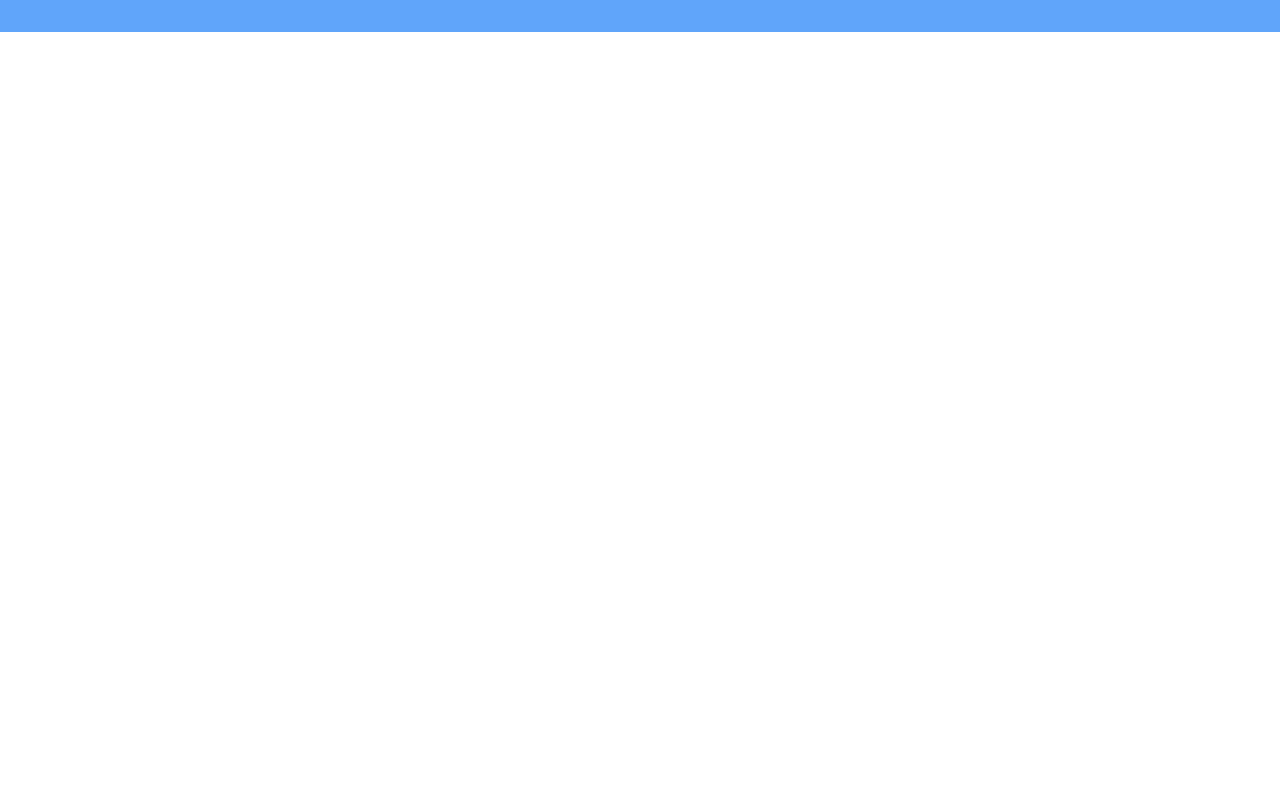
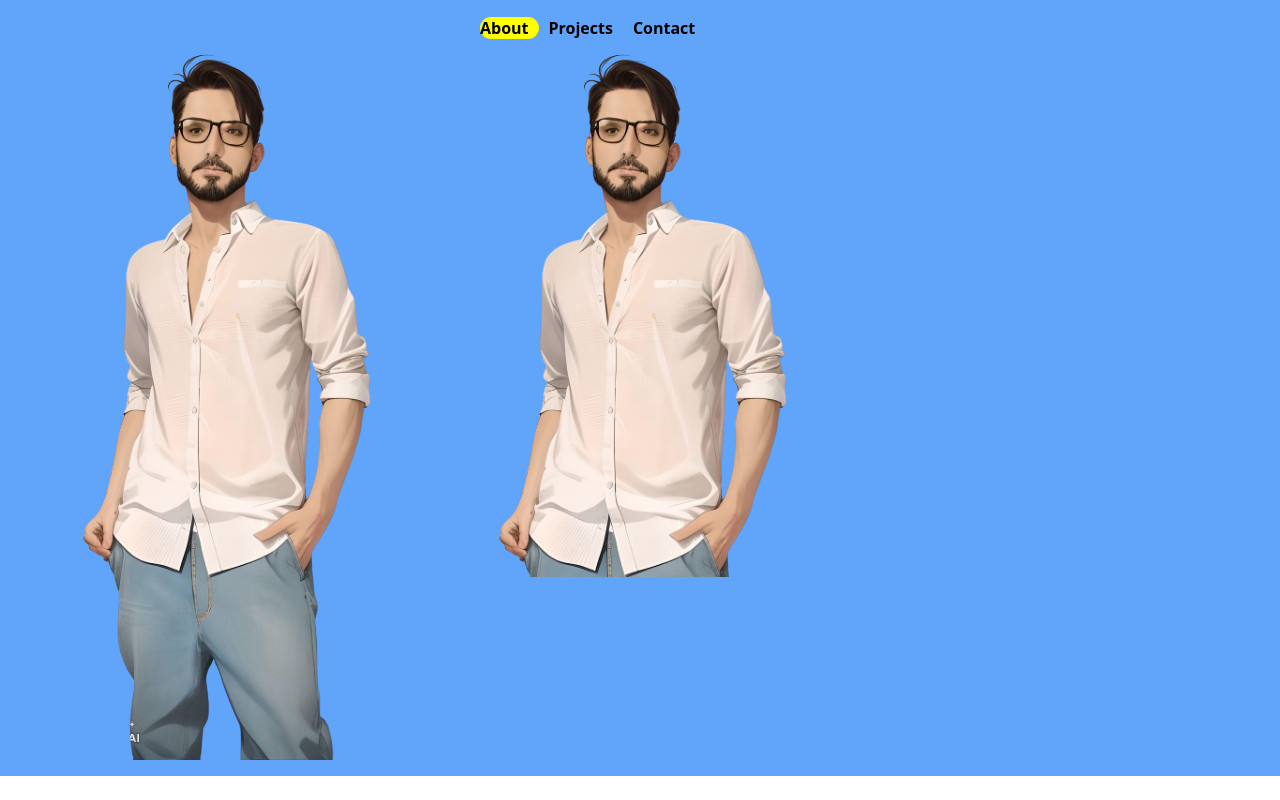
Before and after one commit to Gokuldev23/portfolio-sveltekit, a SvelteKit app: page / in a window 1280 px wide. Built offline with nearby package versions, Linux system fonts and the light colour scheme.

Commit message:
view transition added

```diff
--- /dev/null
+++ b/src/lib/components/Navbar.svelte
@@ -0,0 +1,41 @@
+<script>
+	import { page } from "$app/stores";
+
+
+    let paths = [
+        {name:"About",path:'/'},
+        {name:"Projects",path:'/projects'},
+        {name:"Contact",path:'/contact'}
+    ]
+
+    console.log()
+
+</script>
+
+
+<nav class="max-w-xs mx-auto space-x-5">
+    {#each paths as {name,path}}
+        {@const active = $page.url.pathname == path ? 'page' : null}
+        <a href={path} class="tab relative z-10 font-bold" aria-current={active}>{name}</a>
+    {/each}
+</nav>
+
+
+<style>
+    .tab{
+        z-index: 100;
+    }
+    .tab[aria-current='page']::before {
+        content: '';
+        width: calc(100% + 10px);
+        height: 100%;
+        padding: 10px 20px;
+        border-radius: 40px;
+        z-index: -1;
+        top: 0;
+        left: 0;
+        position: absolute;
+        background-color: yellow;
+        view-transition-name: active-page;
+    }
+</style>
--- /dev/null
+++ b/src/lib/components/Tab.svelte
@@ -0,0 +1,85 @@
+<script>
+    import { onMount } from "svelte";
+
+    let tabs = ["Home", "About", "Services", "Contact"];
+    let activeTab = 0;
+
+    // Dimensions for the sliding background
+    let activeStyle = {
+      width: "0px",
+      left: "0px",
+    };
+
+    // Function to update the active tab and sliding background
+    function setActiveTab(index, tabElement) {
+      activeTab = index;
+      updateSlider(tabElement);
+    }
+
+    function updateSlider(tabElement) {
+      const rect = tabElement.getBoundingClientRect();
+      activeStyle = {
+        width: `${rect.width}px`,
+        left: `${rect.left - tabElement.parentNode.getBoundingClientRect().left}px`,
+      };
+    }
+
+    // Ensure slider is positioned correctly on mount
+    onMount(() => {
+      const initialTab = document.querySelector(".tab.active");
+      if (initialTab) updateSlider(initialTab);
+    });
+  </script>
+
+  <style>
+    .tabs-container {
+      position: relative;
+      display: flex;
+      justify-content: space-around;
+      align-items: center;
+      width: 100%;
+      background-color: #f1f1f1;
+      padding: 10px;
+      overflow: hidden;
+    }
+
+    .tab {
+      padding: 10px 20px;
+      cursor: pointer;
+      position: relative;
+      z-index: 1;
+      color: #333;
+      text-align: center;
+      font-weight: bold;
+      transition: color 0.3s ease;
+    }
+
+    .tab.active {
+      color: #fff;
+    }
+
+    .slider {
+      position: absolute;
+      height: 100%;
+      background-color: #6200ea;
+      border-radius: 5px;
+      transition: all 0.3s ease;
+      z-index: 0;
+    }
+  </style>
+
+  <div class="tabs-container">
+    <div
+      class="slider"
+      style="width: {activeStyle.width}; left: {activeStyle.left};"
+    ></div>
+
+    {#each tabs as tab, index}
+      <div
+        class="tab {index === activeTab ? 'active' : ''}"
+        on:click={(e) => setActiveTab(index, e.target)}
+      >
+        {tab}
+      </div>
+    {/each}
+  </div>
--- a/src/routes/+layout.svelte
+++ b/src/routes/+layout.svelte
@@ -1,10 +1,25 @@
 <script lang="ts">
 	import '../app.css';
+	import { onNavigate } from '$app/navigation'
+	import Navbar from '$lib/components/Navbar.svelte';
+
+
+	onNavigate((navigation) => {
+		if (!document.startViewTransition) return
+
+		return new Promise((resolve) => {
+			document.startViewTransition(async () => {
+				resolve()
+				await navigation.complete
+			})
+		})
+	})
 
 	let { children } = $props();
 </script>
 
 
 <div class="bg-blue-400 p-4">
+	<Navbar/>
 	{@render children()}
 </div>
--- a/src/routes/+page.svelte
+++ b/src/routes/+page.svelte
@@ -1,10 +1,13 @@
 <script>
+	import Tab from "$lib/components/Tab.svelte";
+
 
 </script>
 
 
 
 <main class="flex w-full">
-    <!-- <img src="/myImage.png" alt="">
-    <img class="shrink-0 self-start" src="/myImage1.png" alt=""> -->
+    <!-- <Tab/> -->
+    <img src="/myImage.png" alt="">
+    <img class="shrink-0 self-start" src="/myImage1.png" alt="">
 </main>
```
Also changed, not shown: src/routes/contact/+page.svelte (added), src/routes/projects/+page.svelte (added), 1 other file (tests, documents, lock files or other folders).
